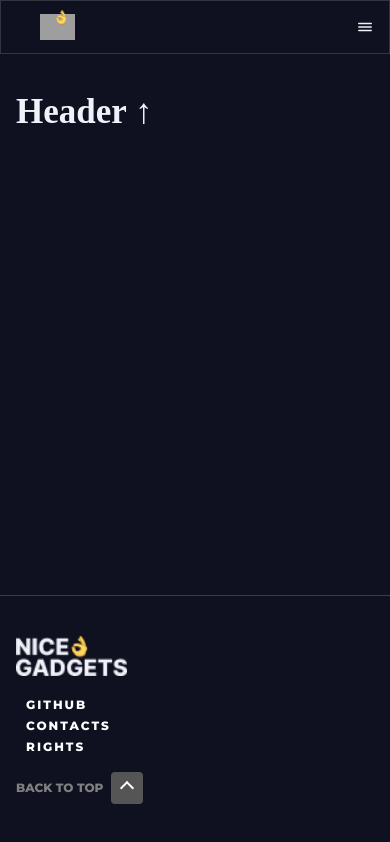
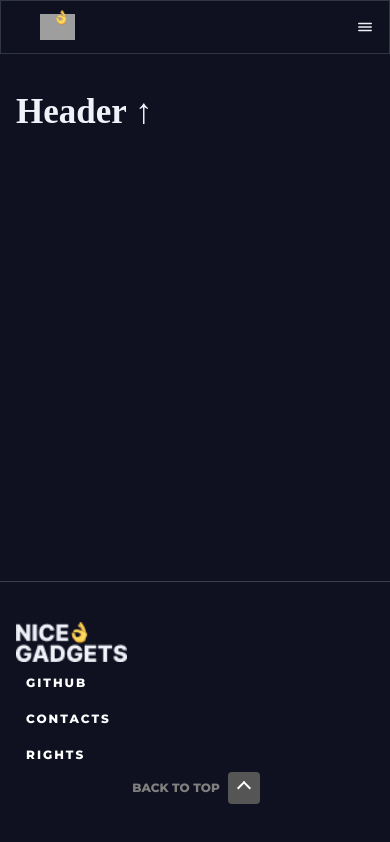
Before and after one commit to fs-apr24-ConCats/ConCats-group-project, a React (Vite) app: page /#/ in a window 390 px wide. Built offline with nearby package versions, Linux system fonts and the light colour scheme; grey boxes are pictures that could not be loaded.

Commit message:
fix grid

```diff
--- a/src/components/Footer/Footer.module.scss
+++ b/src/components/Footer/Footer.module.scss
@@ -23,9 +23,15 @@
       gap: 107px;
       text-transform: uppercase;
 
-      @media (max-width: 768px) {
+      @media (max-width: 639px) {
         flex-direction: column;
         gap: 10px;
+      }
+
+      @media (max-width: 1200px) {
+        grid-template-columns: 1fr;
+        gap: 25px;
+        text-align: left;
       }
     }
 
@@ -75,9 +81,9 @@
         }
       }
 
-      @media (max-width: 768px) {
+      @media (max-width: 639px) {
         flex-direction: row;
-        justify-content: flex-start;
+        justify-content: center;
         gap: 10px;
 
         a {
@@ -99,9 +105,13 @@
     padding: 20px;
     @include content-padding-inline();
 
-    @media (max-width: 768px) {
+    @media (max-width: 639px) {
       grid-template-columns: 1fr;
       gap: 20px;
       text-align: left;
     }
+
+    @media (max-width: 715px) {
+      gap: 12px;
+    }
   }
```
